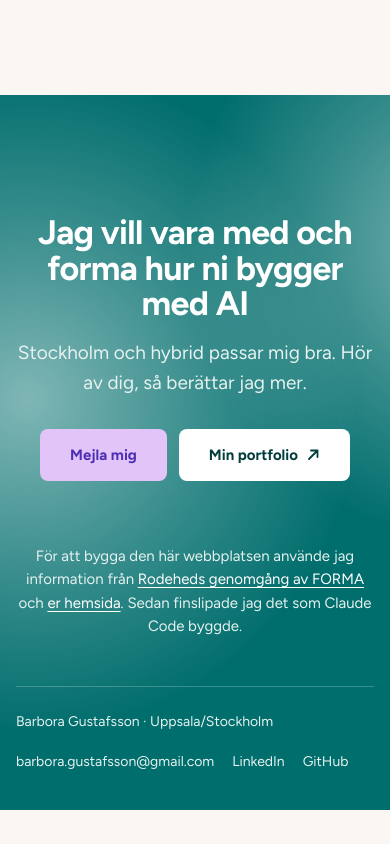
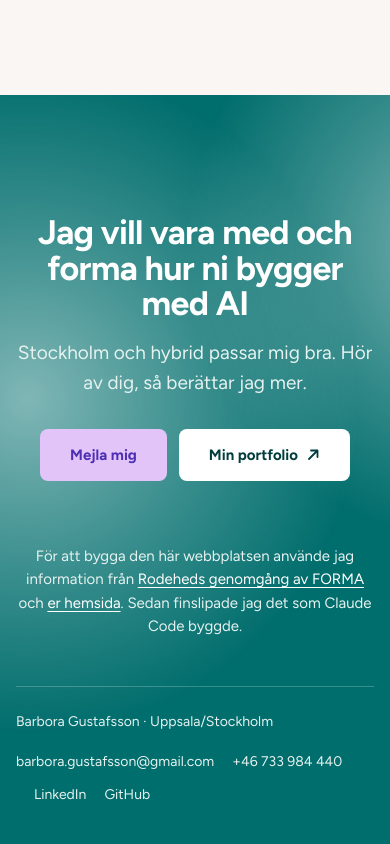
Before and after one commit to Baragustay/Brilliant, a plain HTML site: page index.html in a window 390 px wide. Shown: the part 7737-8581 px from the top of the page. Before the commit the page ends 8547 px from the top, so only its background shows below. Drawn offline with Linux system fonts and the light colour scheme.

Commit message:
Footer: phone number, tap to call
Co-Authored-By: Claude Opus 5.5 <noreply@anthropic.com>

```diff
--- a/index.html
+++ b/index.html
@@ -334,7 +334,7 @@
     <p class="made-with">För att bygga den här webbplatsen använde jag information från <a href="https://rodehed.se/forma-a-design-system-for-brilliant/" target="_blank" rel="noreferrer">Rodeheds genomgång av FORMA<span class="sr"> (öppnas i en ny flik)</span></a> och <a href="https://brilliantfuture.se" target="_blank" rel="noreferrer">er hemsida<span class="sr"> (öppnas i en ny flik)</span></a>. Sedan finslipade jag det som Claude Code byggde.</p>
     <div class="foot-row">
       <span>Barbora Gustafsson · Uppsala/Stockholm</span>
-      <span><a href="mailto:barbora.gustafsson@gmail.com">barbora.gustafsson@gmail.com</a><a href="https://www.linkedin.com/in/barbora-gustafsson" target="_blank" rel="noreferrer">LinkedIn<span class="sr"> (öppnas i en ny flik)</span></a><a href="https://github.com/baragustay" target="_blank" rel="noreferrer">GitHub<span class="sr"> (öppnas i en ny flik)</span></a></span>
+      <span><a href="mailto:barbora.gustafsson@gmail.com">barbora.gustafsson@gmail.com</a><a href="tel:+46733984440">+46 733 984 440</a><a href="https://www.linkedin.com/in/barbora-gustafsson" target="_blank" rel="noreferrer">LinkedIn<span class="sr"> (öppnas i en ny flik)</span></a><a href="https://github.com/baragustay" target="_blank" rel="noreferrer">GitHub<span class="sr"> (öppnas i en ny flik)</span></a></span>
     </div>
   </div>
 </footer>
```
